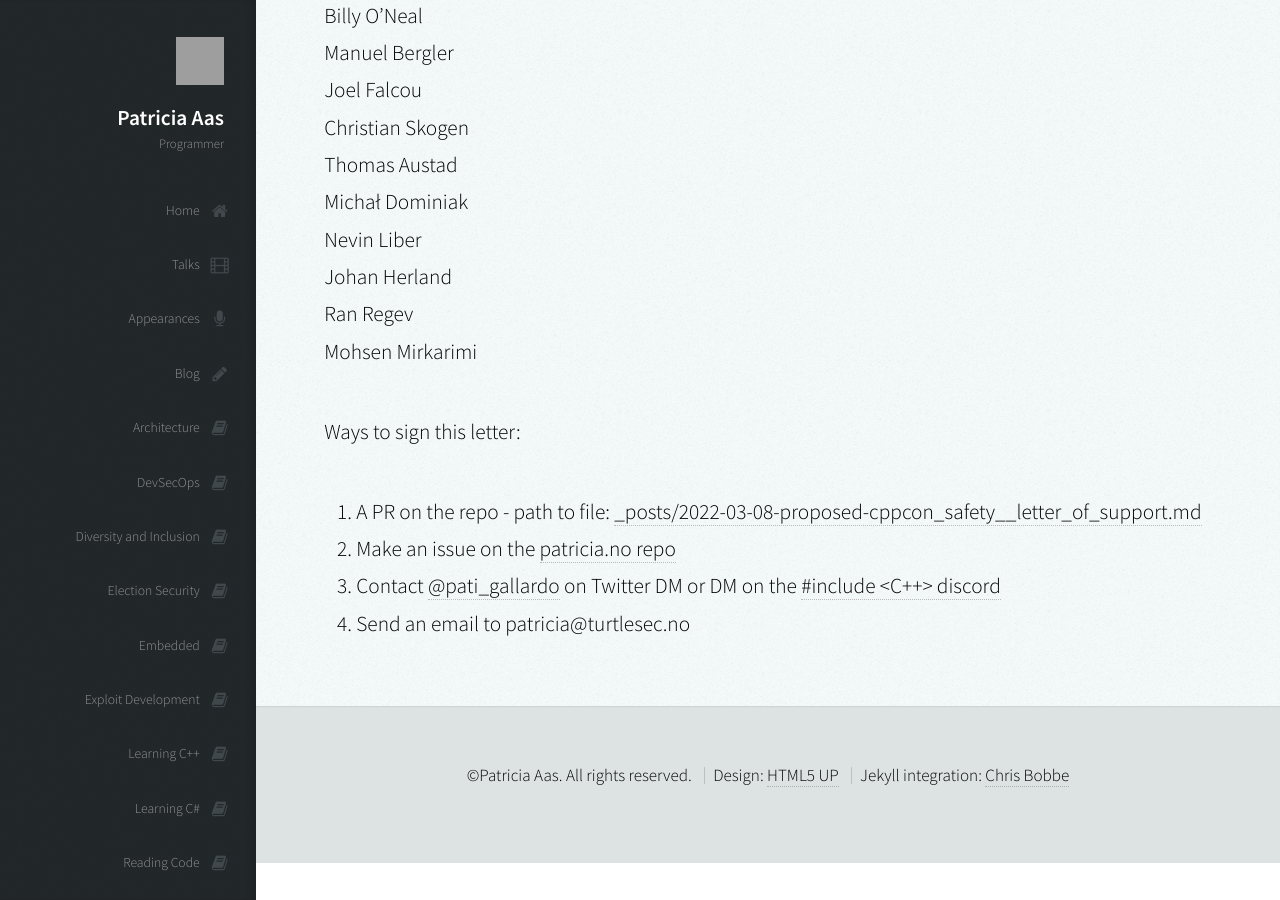
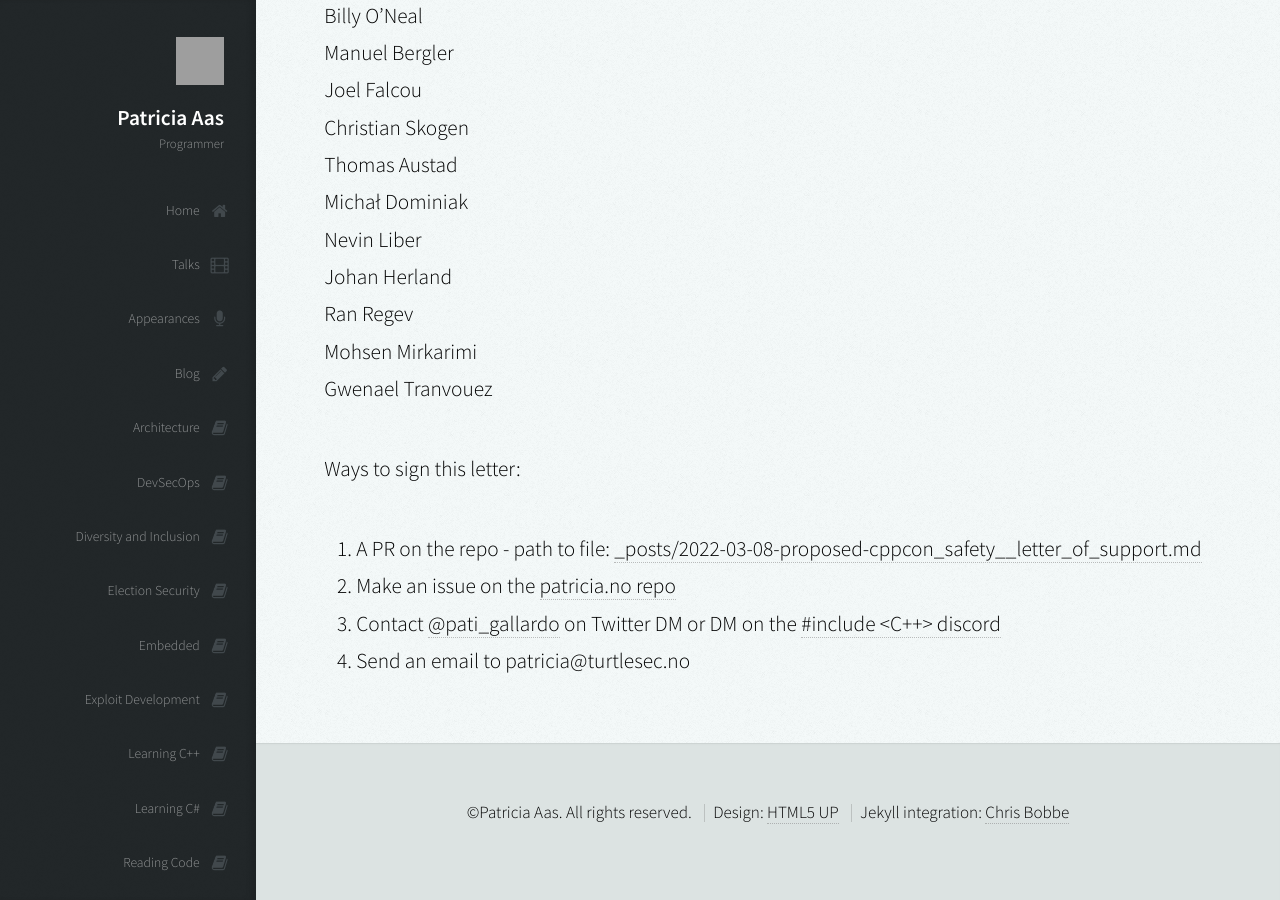
Before and after one commit to patricia-gallardo/patricia-gallardo.github.io, a Jekyll site: the page built from _posts/2022-03-08-proposed-cppcon_safety__letter_of_support.md, in a window 1280 px wide and 900 px high, scrolled down 2275 px. Built offline with Jekyll 4.4.1, drawn with Linux system fonts in a browser that asks for light colours; nearby versions of some CDN libraries; grey boxes are pictures that could not be loaded.

Commit message:
Update 2022-03-08-proposed-cppcon_safety__letter_of_support.md

```diff
--- a/_posts/2022-03-08-proposed-cppcon_safety__letter_of_support.md
+++ b/_posts/2022-03-08-proposed-cppcon_safety__letter_of_support.md
@@ -69,6 +69,7 @@ Nevin Liber <br>
 Johan Herland <br>
 Ran Regev <br>
 Mohsen Mirkarimi <br>
+Gwenael Tranvouez <br>
 
 
 Ways to sign this letter:
```
